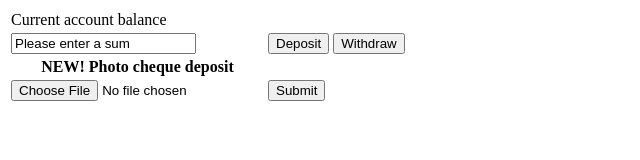
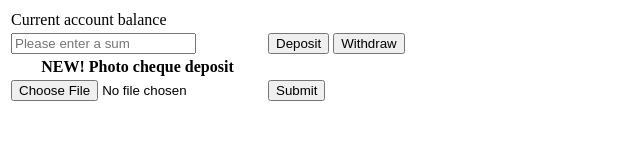
Before and after one commit to felixlapierre/team-soen-tryout, a website: page static/account.html in a window 1280 px wide. Shown: the full height of the page, 0-640 px from the left. Drawn offline with nearby package versions, Linux system fonts and the light colour scheme.

Commit message:
fixed to placeholder

```diff
--- a/static/account.html
+++ b/static/account.html
@@ -14,7 +14,7 @@
                     <td id= "balance"></td>
                 </tr>
                 <tr>
-                    <td><input type="text" id= "transactionAmt" value= "Please enter a sum"/></td>
+                    <td><input type="text" id= "transactionAmt" placeholder= "Please enter a sum"/></td>
                     <td><button  id= "deposit" onclick= 'deposit()'> Deposit</button>
                         <button  id= "withdraw" onclick= 'withdraw()'> Withdraw</button></td>
 
```
